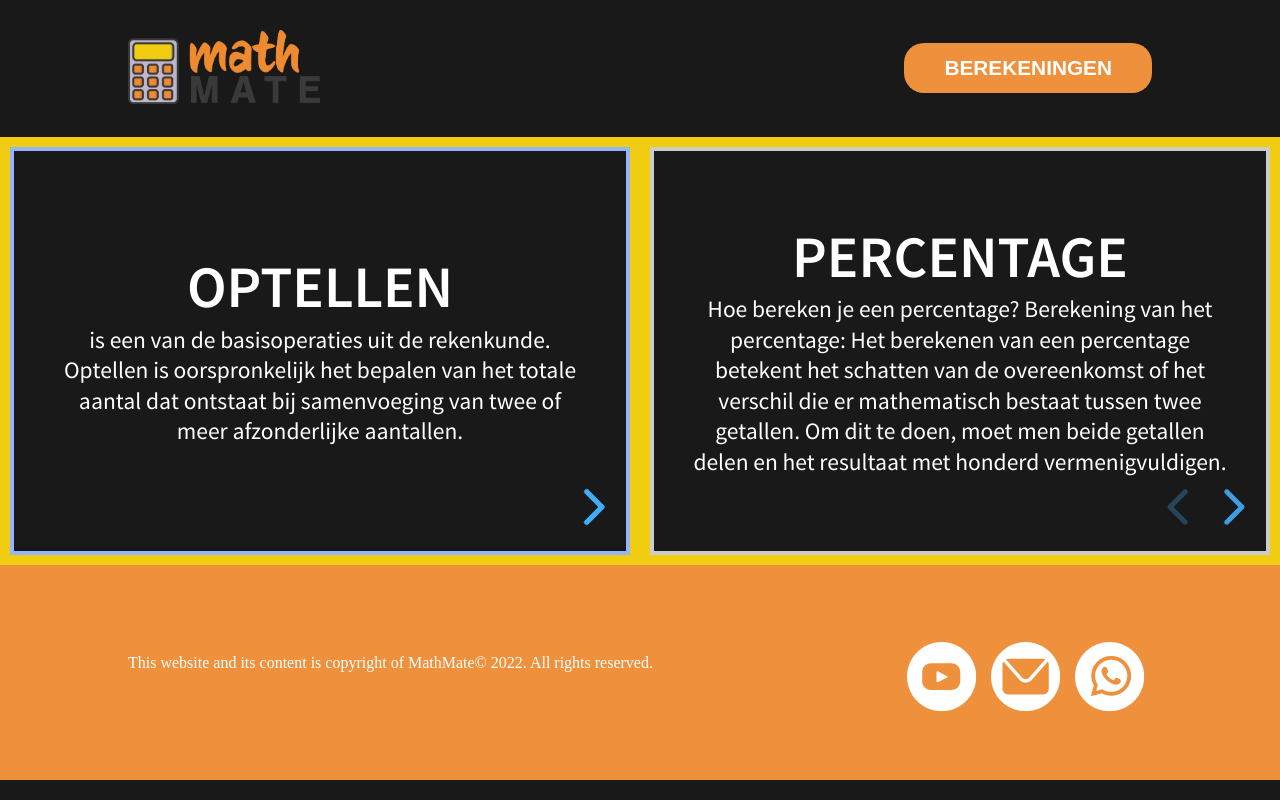
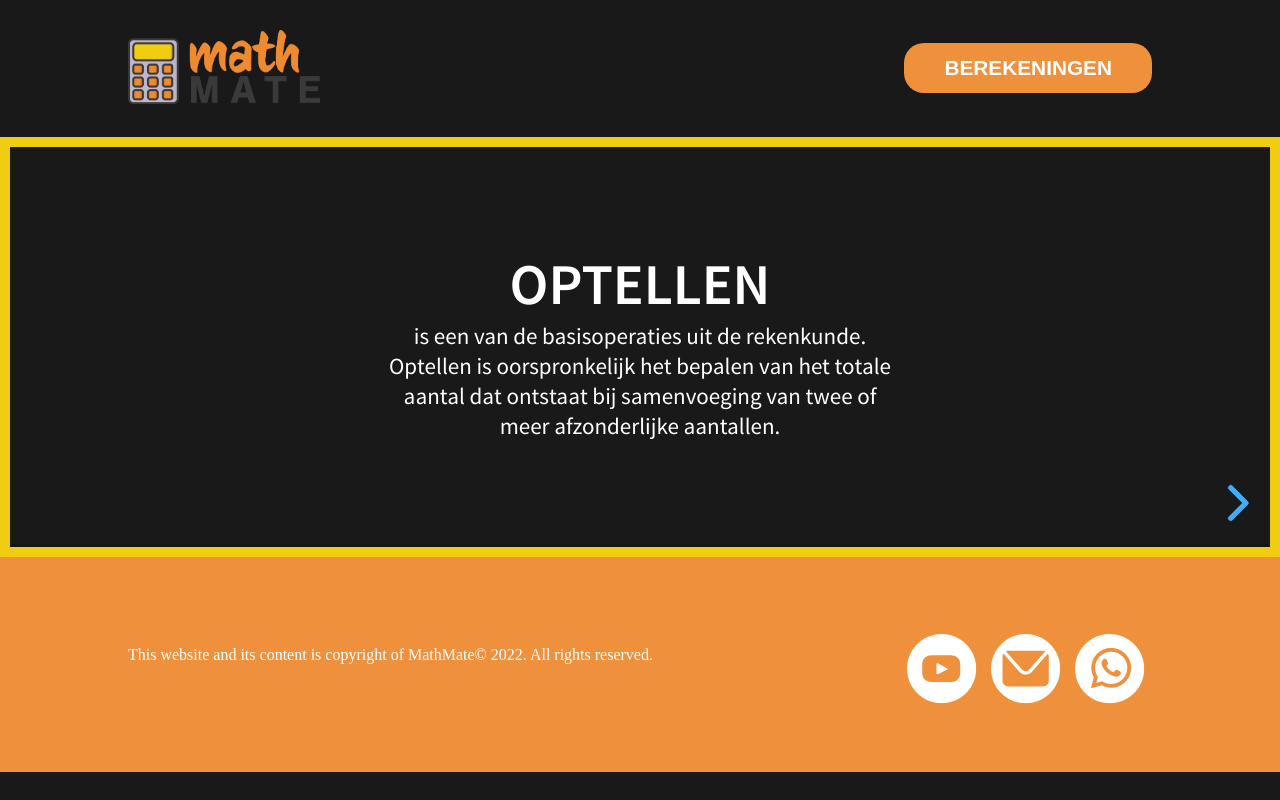
Before and after one commit to isauraisabel5/mathmate, a website: page presentatiepagina.html in a window 1280 px wide. Drawn offline with nearby package versions, Linux system fonts and the light colour scheme; some packages are replaced by stand-ins of ours.

Commit message:
Update presentatiepagina.html

```diff
--- a/presentatiepagina.html
+++ b/presentatiepagina.html
@@ -70,28 +70,21 @@
 					<section><h1>Aftrekken</h1> is bij het rekenen de inverse bewerking van optellen. Als bij een getal een ander getal wordt opgeteld en daarna van het resultaat hetzelfde getal weer wordt afgetrokken, is het resultaat het oorspronkelijke getal.</section>
                     <section>vermenigvuldigen<h1></h1>Het vermenigvuldigen van twee getallen is een rekenkundige bewerking. De bewerking van het vermenigvuldigen van de twee getallen a en b wordt geschreven als {\displaystyle a\times b}. Het getal a wordt vermenigvuldiger genoemd en het getal b het vermenigvuldigtal. Het zijn de twee factoren van de vermenigvuldiging</section>
 					<section><h1>Delen</h1> is een wiskundige of rekenkundige bewerking op twee getallen. Delen is een rekenkundige bewerking van de tweede orde. Bij een deling wordt het deeltal gedeeld door de deler, wat als resultaat het quotiënt van beide getallen oplevert. Als het quotiënt geen geheel getal is, kan het geschreven worden als een breuk</section>
-
-				</div>
-			</div>
-
-			<div class="reveal deck2" style="width: 100%; height: 50vh; margin: 10px;">
-				<div class="slides">
-					<section><h1>Machtsverheffen</h1> is herhaald vermenigvuldigen. Een machtsverheffing bestaat altijd uit twee getallen: Een grondgetal en de exponent. Wanneer de exponent een twee is, wordt het grondgetal met zichzelf vermenigvuldigd. De uitkomst van de vermenigvuldiging is dan een kwadraat.</section>
+                    <section><h1>Machtsverheffen</h1> is herhaald vermenigvuldigen. Een machtsverheffing bestaat altijd uit twee getallen: Een grondgetal en de exponent. Wanneer de exponent een twee is, wordt het grondgetal met zichzelf vermenigvuldigd. De uitkomst van de vermenigvuldiging is dan een kwadraat.</section>
 					<section><h1>percentage</h1>Hoe bereken je een percentage?
                         Berekening van het percentage: Het berekenen van een percentage betekent het schatten van de overeenkomst of het verschil die er mathematisch bestaat tussen twee getallen. Om dit te doen, moet men beide getallen delen en het resultaat met honderd vermenigvuldigen.</section>
                     <section><h1>restwaarde</h1> Voor het bepalen van de restwaarde kunt u overleggen met de leverancier van het bedrijfsmiddel. Deze kan meestal goed inschatten wat het bedrijfsmiddel na verloop van tijd nog waard is. In principe is dat de technische levensduur van het bedrijfsmiddel, dus de periode totdat het helemaal versleten is.</section>
 					<section><h1>even of oneven</h1>Een oneven of onpaar getal is een geheel getal dat niet even is, dus niet restloos deelbaar is door 2. Een oneven aantal objecten kan dus niet opgesplitst worden in twee delen van gelijke omvang.Een even getal kan wel gedeelt worden door 2.</section>
-
 				</div>
 			</div>
 		</div>
 
 		<style>
 			.reveal {
-				border: 4px solid #ccc;
+				border: 4px solid #white;
 			}
 			.reveal.focused {
-				border-color: #94b5ff;
+				border-color: #white;
 			}
 		</style>
 
```
